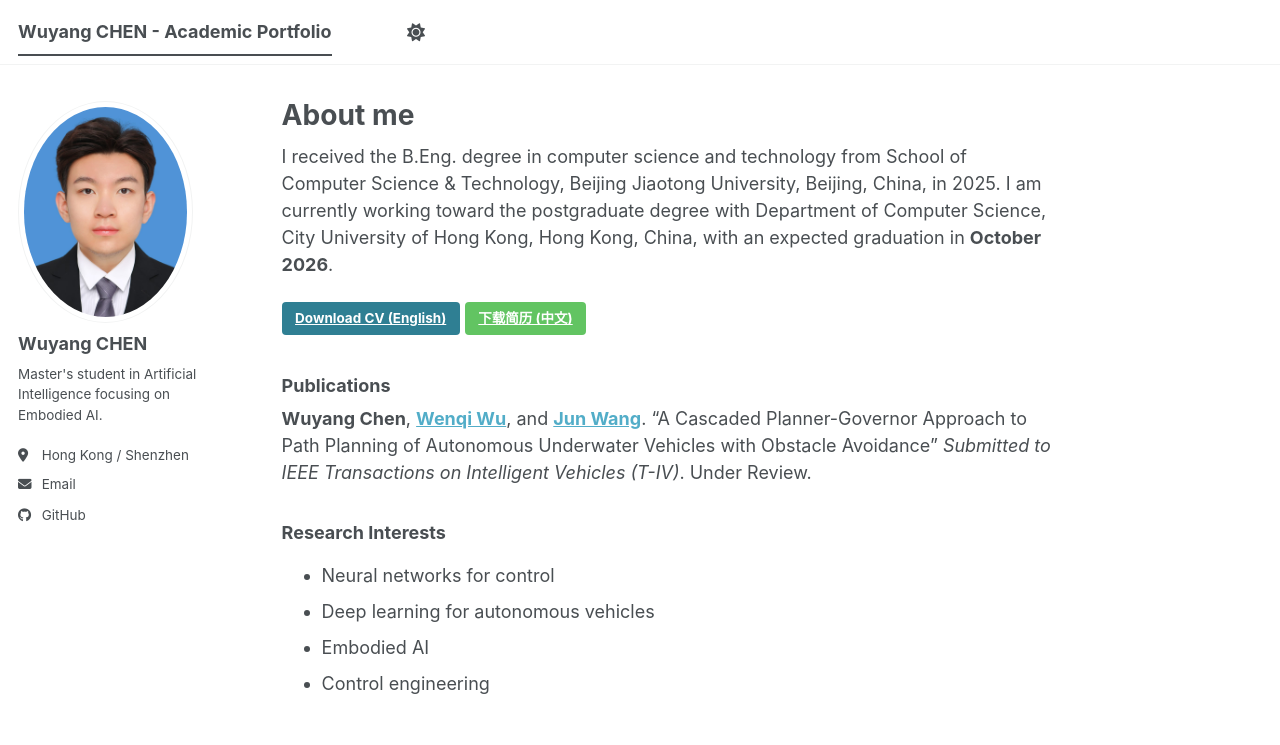
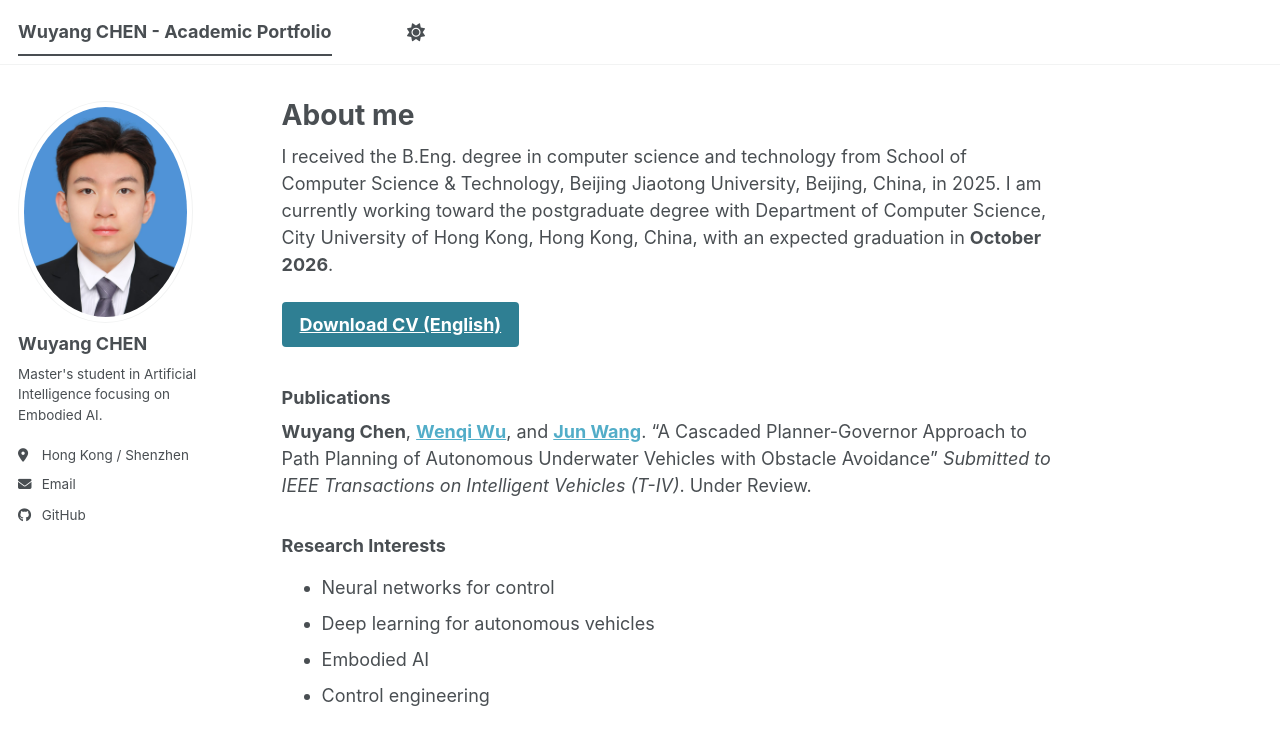
Before and after one commit to WuyangChen422/WuyangChen422.github.io, a Jekyll site: the page built from _pages/about.md, in a window 1280 px wide. Shown: the top 745 px of the page. Built offline with Jekyll 4.4.1, drawn with Linux system fonts in a browser that asks for light colours; a script bundle is joined from its source files by our own code; library files that are not in the unit come from our copies.

Commit message:
Update about.md

```diff
--- a/_pages/about.md
+++ b/_pages/about.md
@@ -9,7 +9,7 @@ redirect_from:
 
 I received the B.Eng. degree in computer science and technology from School of Computer Science & Technology, Beijing Jiaotong University, Beijing, China, in 2025. I am currently working toward the postgraduate degree with Department of Computer Science, City University of Hong Kong, Hong Kong, China, with an expected graduation in **October 2026**.
 
-[Download CV (English)](/files/cv_en_CHENWuyang.pdf){: .btn .btn--info}  [下载简历 (中文)](/files/cv_ch_CHENWuyang.pdf){: .btn .btn--success}
+[Download CV (English)](/files/你的简历名字.pdf){: .btn .btn--info .btn--large}
 
 ### Publications
 **Wuyang Chen**, **[Wenqi Wu](https://scholar.google.com/citations?user=1gd3BkkAAAAJ&sortby=pubdate)**, and **[Jun Wang](https://scholars.cityu.edu.hk/en/persons/jwang358/)**. "A Cascaded Planner-Governor Approach to Path Planning of Autonomous Underwater Vehicles with Obstacle Avoidance" *Submitted to IEEE Transactions on Intelligent Vehicles (T-IV)*. Under Review.
```
